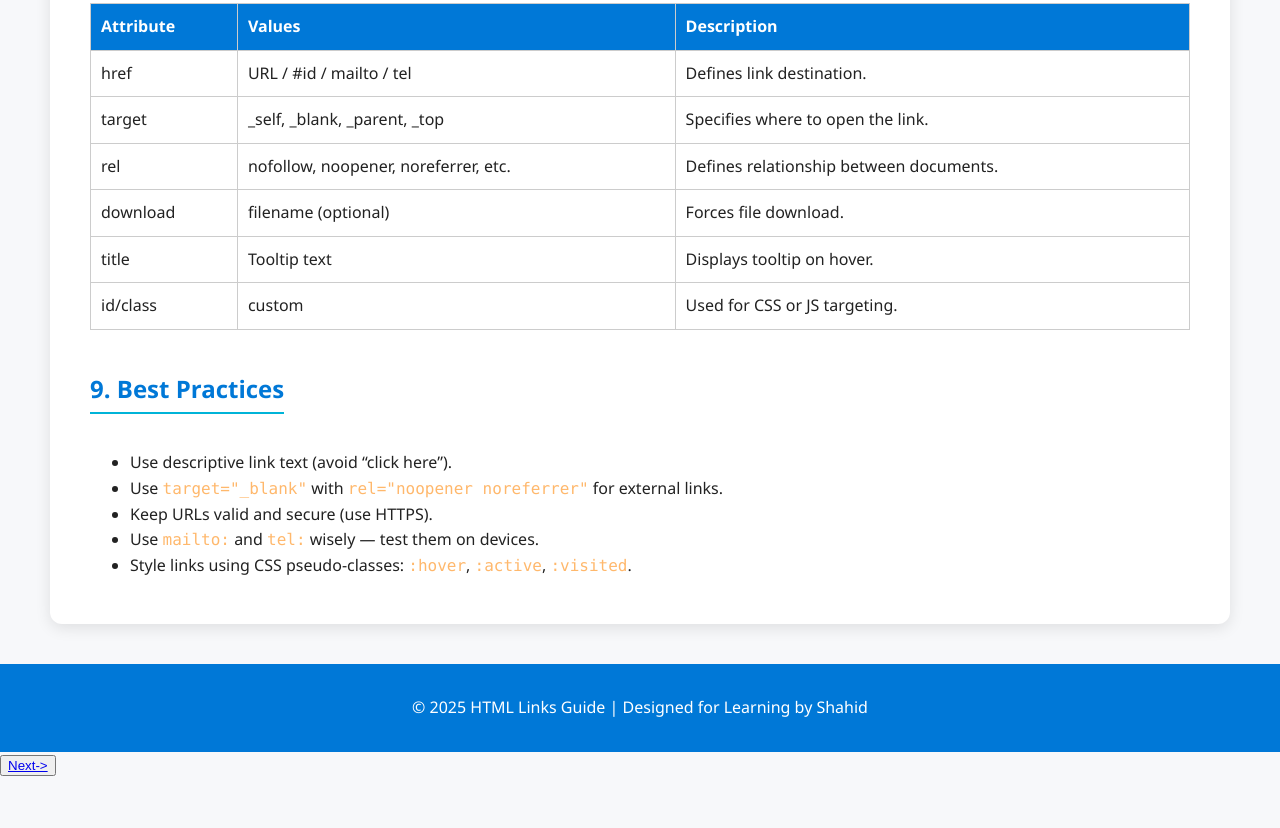
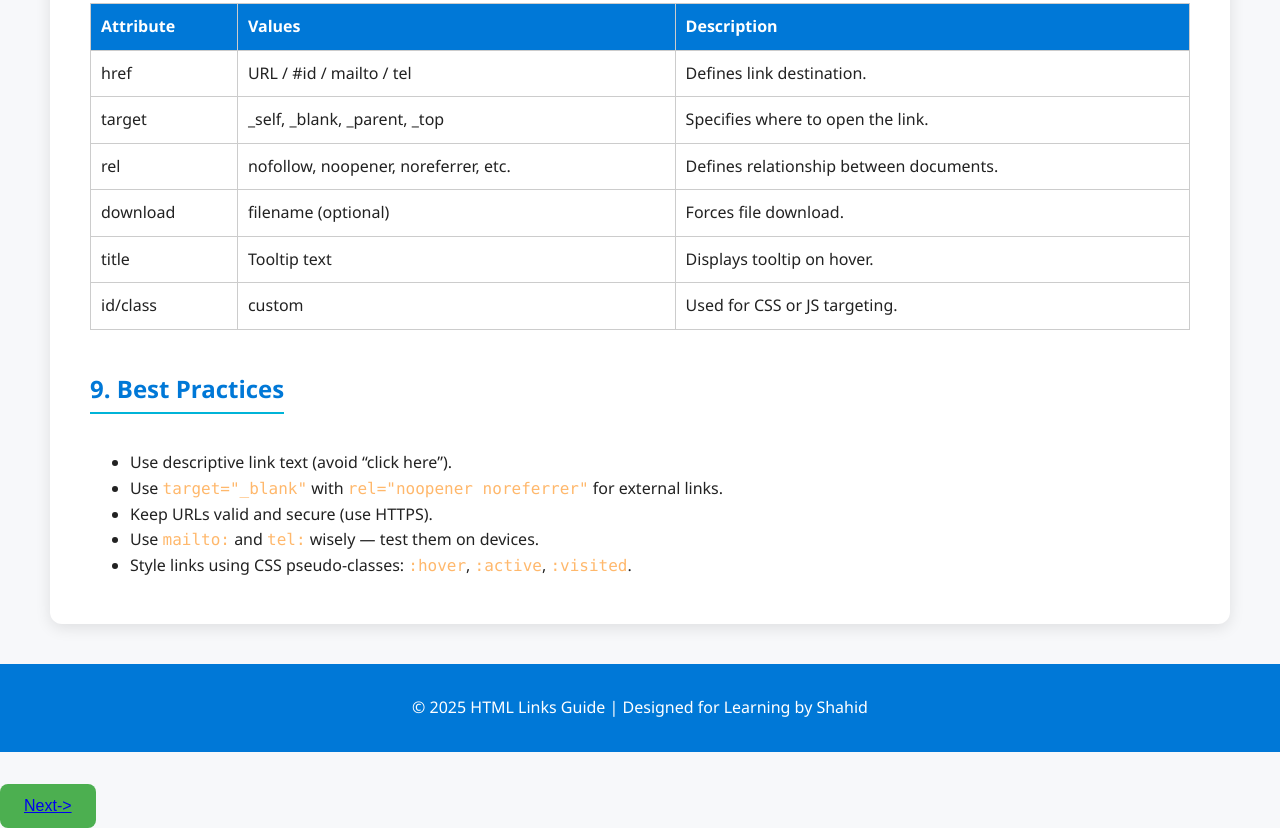
Before and after one commit to shahid444h/Html, a plain HTML site: page four.html in a window 1280 px wide. Shown: the part 3777-4605 px from the top of the page. Before the commit the page ends 4555 px from the top, so only its background shows below. Drawn offline with Linux system fonts and the light colour scheme.

Commit message:
Update four.html

```diff
--- a/four.html
+++ b/four.html
@@ -13,7 +13,16 @@
       background: #f7f8fa;
       color: #222;
     }
-
+  button {
+    margin-top: 2rem;
+    padding: 0.8rem 1.5rem;
+    border: none;
+    border-radius: 8px;
+    background-color: #4CAF50;
+    color: #fff;
+    font-size: 1rem;
+    cursor: pointer;
+  }
     header {
       background: linear-gradient(120deg, #0078d7, #00b4d8);
       color: white;
```
